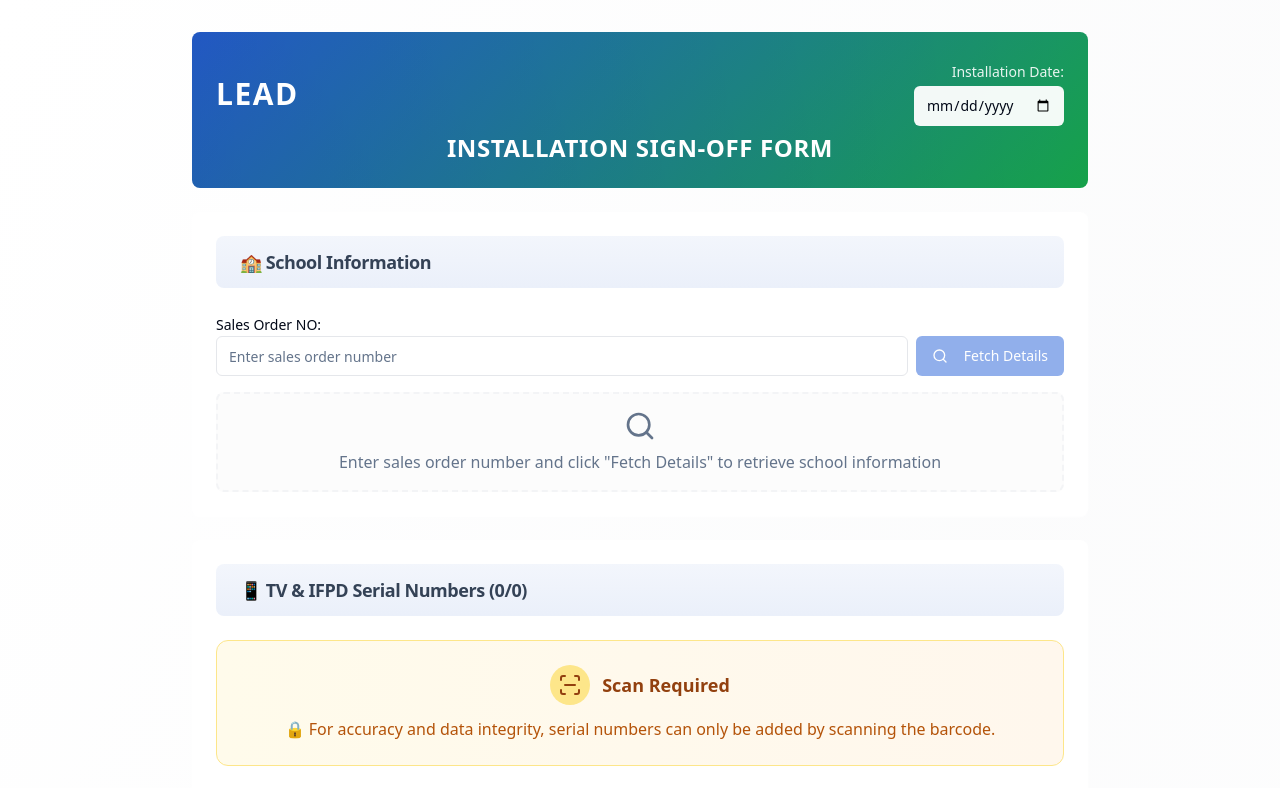
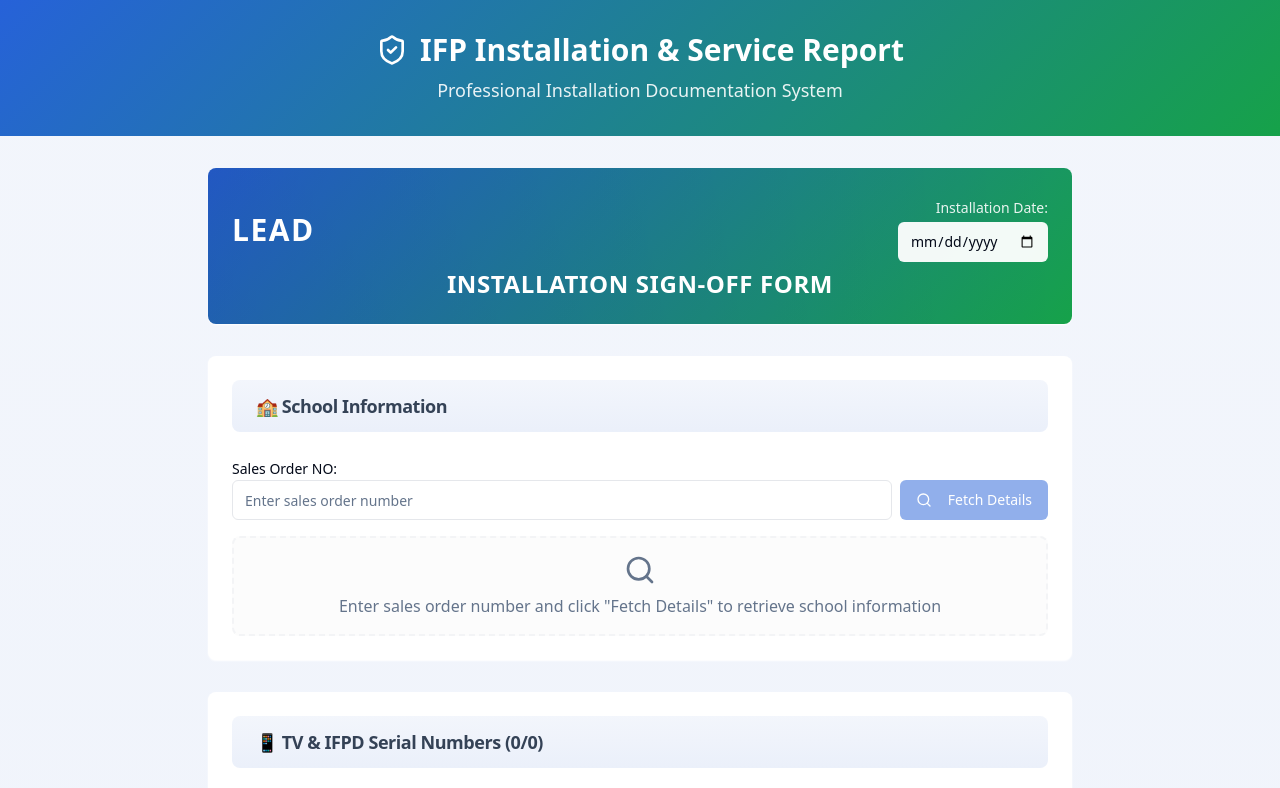
Before and after one commit to Mohan1223/report-web-viewer, a React (Vite) app: page / in a window 1280 px wide. Shown: the top 788 px of the page. Built offline with nearby package versions, Linux system fonts and the light colour scheme.

Commit message:
Refactor UI for professionalism
Apply general UI/UX improvements to enhance the professional appearance and user experience of the site. This includes refining the visual design, improving layout consistency, and ensuring a more polished and modern look and feel.

```diff
--- a/src/components/InstallationReport.tsx
+++ b/src/components/InstallationReport.tsx
@@ -657,8 +657,21 @@ const InstallationReport = () => {
   };
 
   return (
-    <div className="min-h-screen bg-gradient-to-br from-background via-muted/30 to-background py-8 px-4">
-      <div className="max-w-4xl mx-auto animate-fade-in">
+    <div className="min-h-screen bg-gradient-secondary">
+      {/* Professional Header */}
+      <div className="bg-gradient-primary text-primary-foreground py-8 shadow-elegant">
+        <div className="max-w-4xl mx-auto px-4">
+          <div className="text-center">
+            <div className="flex items-center justify-center gap-3 mb-2">
+              <ShieldCheckIcon className="h-8 w-8" />
+              <h1 className="text-3xl font-bold">IFP Installation & Service Report</h1>
+            </div>
+            <p className="text-primary-foreground/90 text-lg">Professional Installation Documentation System</p>
+          </div>
+        </div>
+      </div>
+
+      <div className="max-w-4xl mx-auto px-4 py-8 animate-fade-in space-y-8">
         {/* Header */}
         <Card className="mb-6 shadow-card border-0 overflow-hidden">
           <CardHeader className="text-center bg-gradient-primary text-primary-foreground relative">
@@ -1401,7 +1414,7 @@ const InstallationReport = () => {
         </Card>
 
         {/* Action Buttons */}
-        <div className="flex justify-center gap-4 mb-8">
+        <div className="flex justify-center gap-4 py-8">
           <Button
             variant="outline"
             className="flex items-center gap-2"
--- a/src/index.css
+++ b/src/index.css
@@ -44,10 +44,14 @@ All colors MUST be HSL.
     /* Professional gradient colors */
     --gradient-primary: linear-gradient(135deg, hsl(220, 70%, 50%), hsl(142, 76%, 36%));
     --gradient-secondary: linear-gradient(180deg, hsl(220, 60%, 97%), hsl(220, 60%, 95%));
+    --gradient-hero: linear-gradient(135deg, hsl(220, 70%, 50%) 0%, hsl(142, 76%, 36%) 100%);
+    --gradient-card: linear-gradient(145deg, hsl(0, 0%, 100%) 0%, hsl(220, 60%, 98%) 100%);
 
     /* Enhanced shadows */
     --shadow-card: 0 4px 6px -1px hsl(220, 13%, 91% / 0.1), 0 2px 4px -1px hsl(220, 13%, 91% / 0.06);
     --shadow-dialog: 0 25px 50px -12px hsl(220, 13%, 91% / 0.25);
+    --shadow-elegant: 0 10px 30px -10px hsl(220, 70%, 50% / 0.2);
+    --shadow-soft: 0 2px 8px -2px hsl(220, 13%, 91% / 0.15);
 
     --radius: 0.5rem;
 
```
